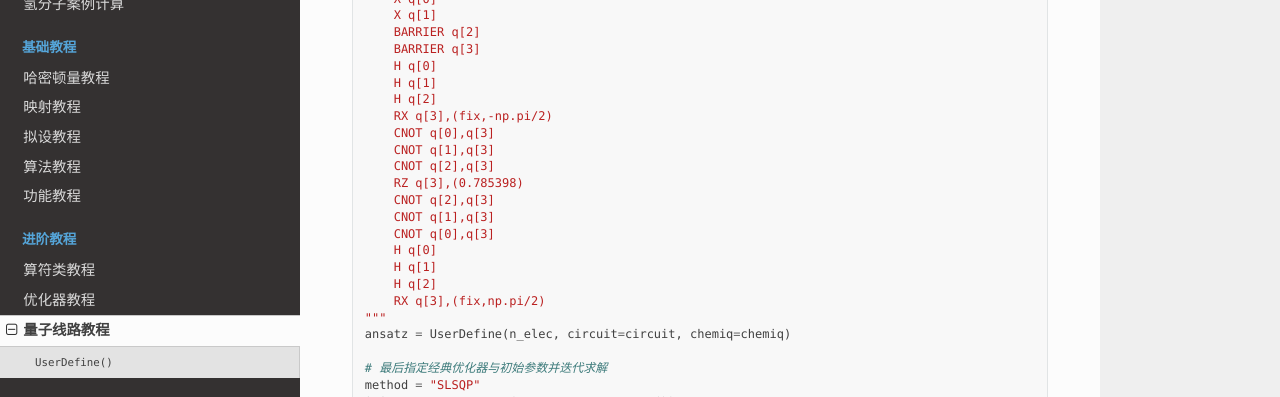
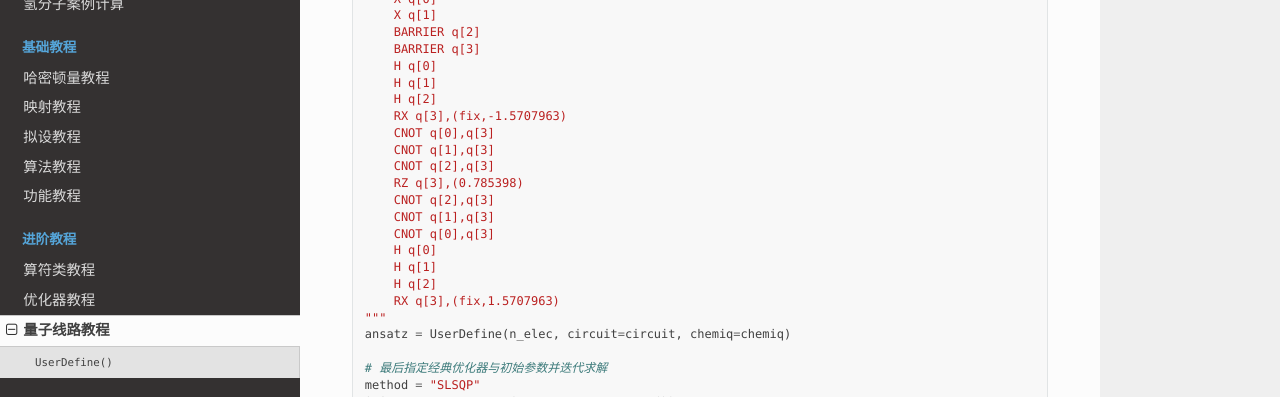
Before and after one commit to OriginQ/pyChemiQ-tutorial, a Sphinx documentation site: the page built from source/04advanced/circuit.rst, in a window 1280 px wide and 900 px high, scrolled down 1852 px. Shown: the part 151-548 px from the top of the window. Built offline with Sphinx 7.4.7 and the Read the Docs theme 2.0.0, drawn with Linux system fonts in a browser that asks for light colours.

Commit message:
<update> correct typos

```diff
--- a/source/04advanced/circuit.rst
+++ b/source/04advanced/circuit.rst
@@ -92,7 +92,7 @@
         H q[0]
         H q[1]
         H q[2]
-        RX q[3],(fix,-np.pi/2)
+        RX q[3],(fix,-1.5707963)
         CNOT q[0],q[3]
         CNOT q[1],q[3]
         CNOT q[2],q[3]
@@ -103,7 +103,7 @@
         H q[0]
         H q[1]
         H q[2]
-        RX q[3],(fix,np.pi/2)
+        RX q[3],(fix,1.5707963)
     """
     ansatz = UserDefine(n_elec, circuit=circuit, chemiq=chemiq)
 
```
